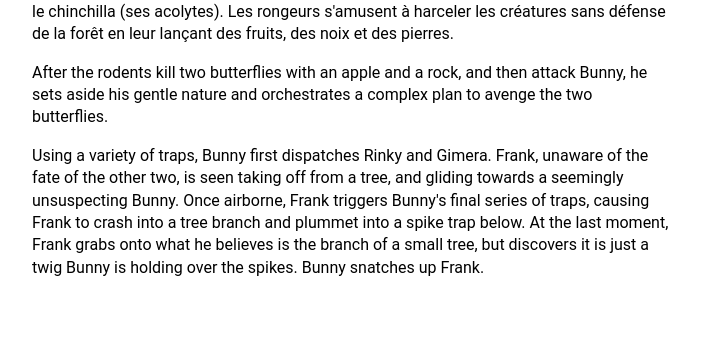
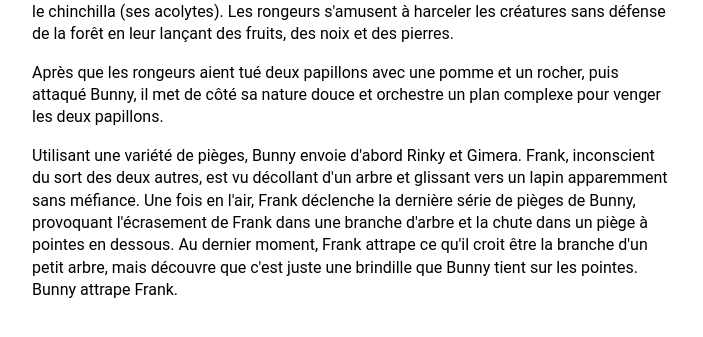
Before and after one commit to techmindconsulting/workshop-html, a plain HTML site: page tp-player/index.html in a window 1280 px wide. Shown: the part 571-908 px from the top of the page, without its empty margins (0-703 px from the left). Drawn offline with Linux system fonts and the light colour scheme.

Commit message:
update language

```diff
--- a/tp-player/index.html
+++ b/tp-player/index.html
@@ -77,17 +77,18 @@
                         Les rongeurs s'amusent à harceler les créatures sans défense de la forêt en leur lançant des fruits,
                         des noix et des pierres.
                     </p>
-                    <p>After the rodents kill two butterflies with an apple and a rock, and then attack Bunny,
-                        he sets aside his gentle nature and orchestrates a complex plan to avenge the two butterflies.
+                    <p>Après que les rongeurs aient tué deux papillons avec une pomme et un rocher, puis attaqué Bunny,
+                        il met de côté sa nature douce et orchestre un plan complexe pour venger les deux papillons.
                     </p>
-                    <p>Using a variety of traps, Bunny first dispatches Rinky and Gimera.
-                        Frank, unaware of the fate of the other two, is seen taking off from a tree,
-                        and gliding towards a seemingly unsuspecting Bunny. Once airborne,
-                        Frank triggers Bunny's final series of traps, causing Frank to crash into a tree branch and
-                        plummet into a spike trap below. At the last moment,
-                        Frank grabs onto what he believes is the branch of a small tree,
-                        but discovers it is just a twig Bunny is holding over the spikes. Bunny snatches up Frank.
-
+                    <p>Utilisant une variété de pièges, Bunny envoie d'abord Rinky et Gimera.
+                        Frank, inconscient du sort des deux autres,
+                        est vu décollant d'un arbre et glissant vers un lapin apparemment sans méfiance.
+                        Une fois en l'air, Frank déclenche la dernière série de pièges de Bunny,
+                        provoquant l'écrasement de Frank dans une branche d'arbre et
+                        la chute dans un piège à pointes en dessous. Au dernier moment,
+                        Frank attrape ce qu'il croit être la branche d'un petit arbre,
+                        mais découvre que c'est juste une brindille que Bunny tient sur les pointes.
+                        Bunny attrape Frank.
                     </p>
                 </div>
             </div>
```
